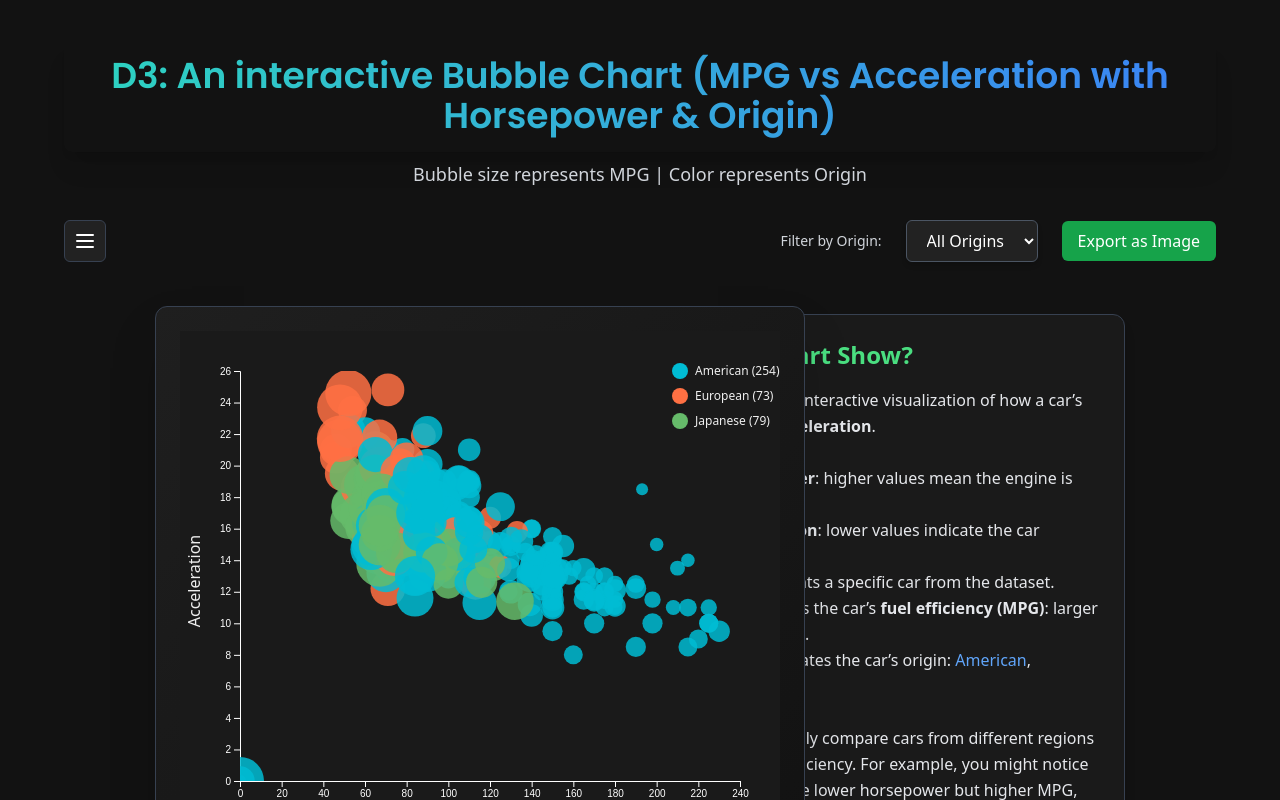
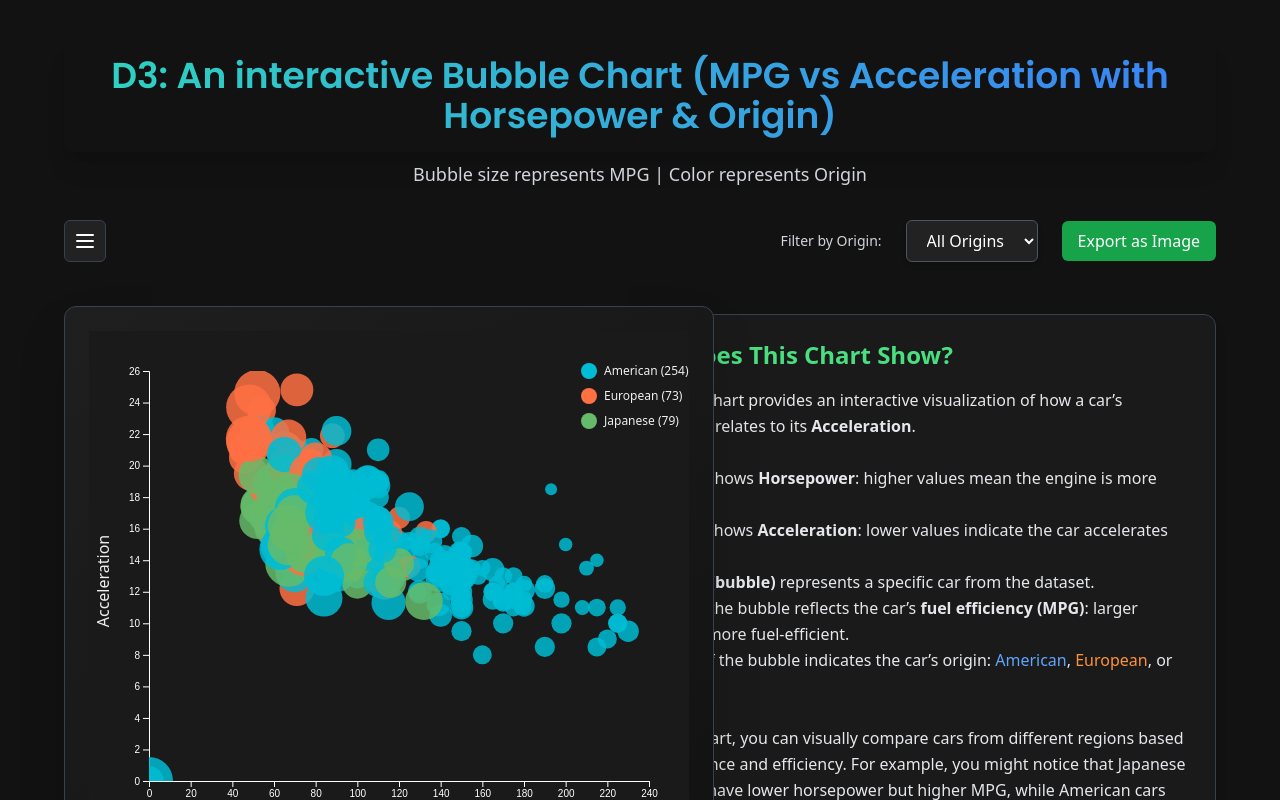
Before and after one commit to pranavasree/Information_Visualization_Project, a React (Vite) app: page /bubble-chart in a window 1280 px wide. Shown: the top 800 px of the page. Built offline with nearby package versions, Linux system fonts and the light colour scheme.

Commit message:
Corrected the bubble chart width

```diff
--- a/src/components/BubbleChart.jsx
+++ b/src/components/BubbleChart.jsx
@@ -377,8 +377,8 @@ const BubbleChart = () => {
         </div>
       </div>
 
-      <div className="flex gap-12 items-start justify-center">
-        <div className="w-[30%] max-w-full mt-2">
+      <div className="flex gap-16 items-start justify-center">
+        <div className="w-[40%] max-w-full mt-2">
           <div ref={chartRef} className="flex flex-col items-start relative">
             <div className="bg-gradient-to-br from-[#1f1f1f] to-[#121212] p-6 rounded-xl shadow-2xl border border-gray-700 relative">
               <svg ref={ref} width={width} height={height}></svg>
@@ -391,7 +391,7 @@ const BubbleChart = () => {
           </div>
         </div>
 
-        <div className="w-[50%] max-w-full mt-4">
+        <div className="w-[60%] max-w-full mt-4">
           <div className="bg-[#1a1a1a] border border-gray-700 rounded-xl p-6 shadow-lg">
             <h3 className="text-2xl font-semibold text-green-400 mb-4">
               What Does This Chart Show?
```
